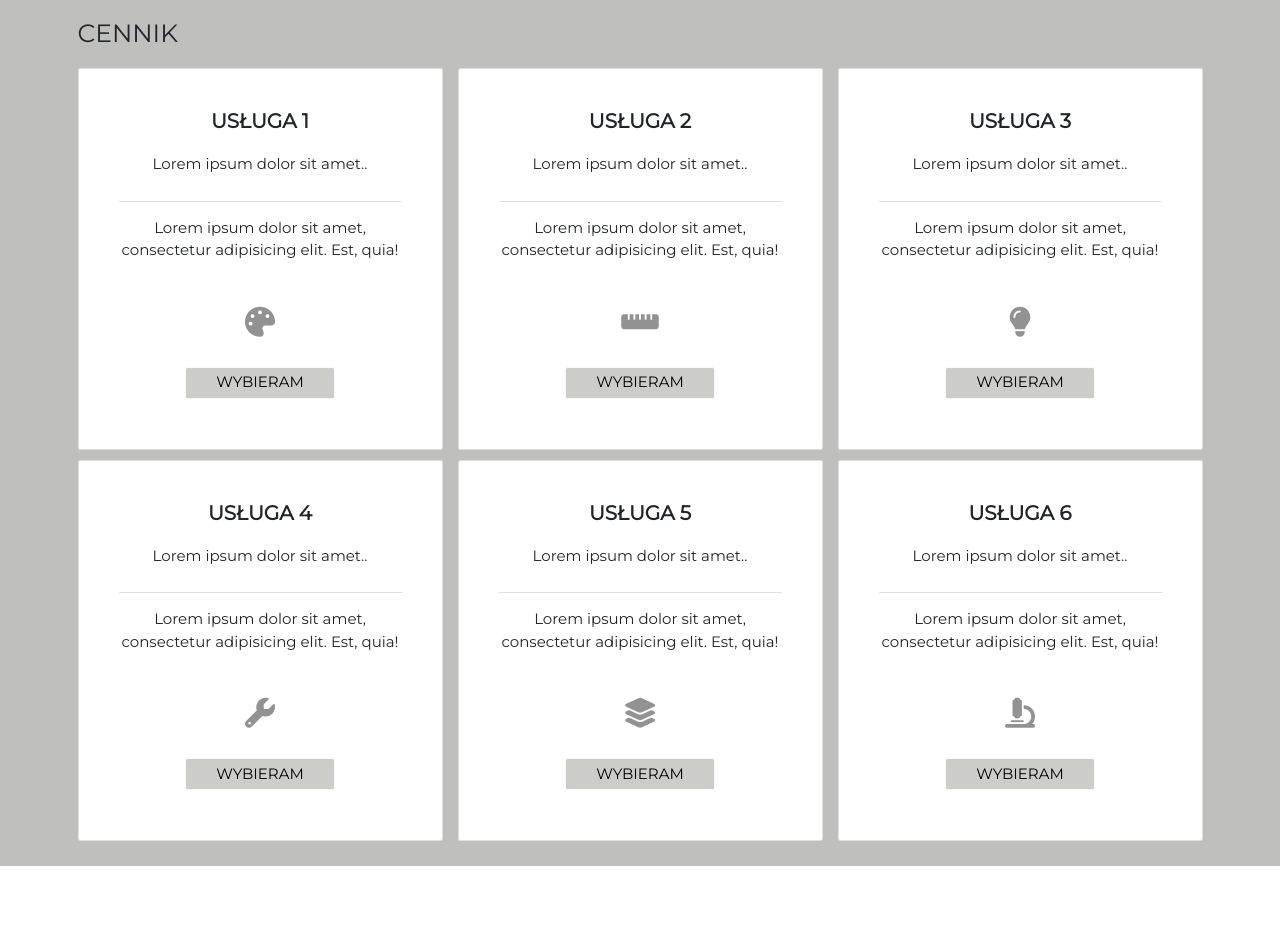
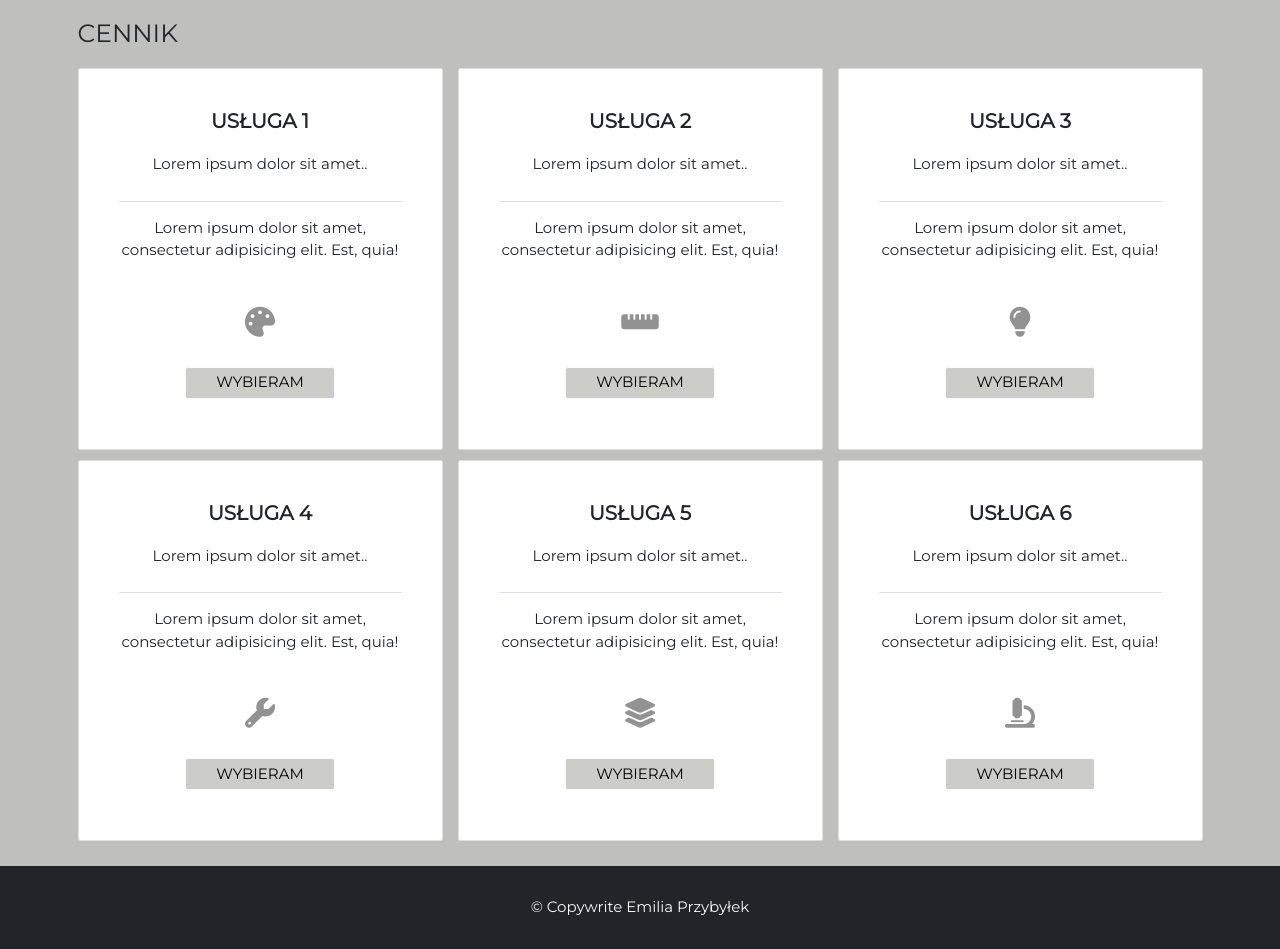
Before and after one commit to EmiliaPrzybylek/LampDesign-website, a plain HTML site: page index.html in a window 1280 px wide. Shown: the part 1892-2841 px from the top of the page. Before the commit the page ends 2758 px from the top, so only its background shows below. Drawn offline with nearby package versions, Linux system fonts and the light colour scheme.

Commit message:
footer added

```diff
--- a/css/style.css
+++ b/css/style.css
@@ -105,6 +105,10 @@ body {
     background-color: #929292;
 }
 
+.footer p {
+    font-size: 1.5rem;
+}
+
 @media (max-width: 576px) {
     .logo-home {
         display: flex;
--- a/index.html
+++ b/index.html
@@ -224,6 +224,12 @@
     </section>
   </main>
 
+  <footer class="footer bg-dark">
+    <div>
+      <p class="m-0 py-5 text-light text-center">&copy; Copywrite Emilia Przybyłek</p>
+    </div>
+  </footer>
+
   <script src="https://cdn.jsdelivr.net/npm/bootstrap@5.1.3/dist/js/bootstrap.bundle.min.js"
     integrity="sha384-ka7Sk0Gln4gmtz2MlQnikT1wXgYsOg+OMhuP+IlRH9sENBO0LRn5q+8nbTov4+1p" crossorigin="anonymous">
   </script>
```
